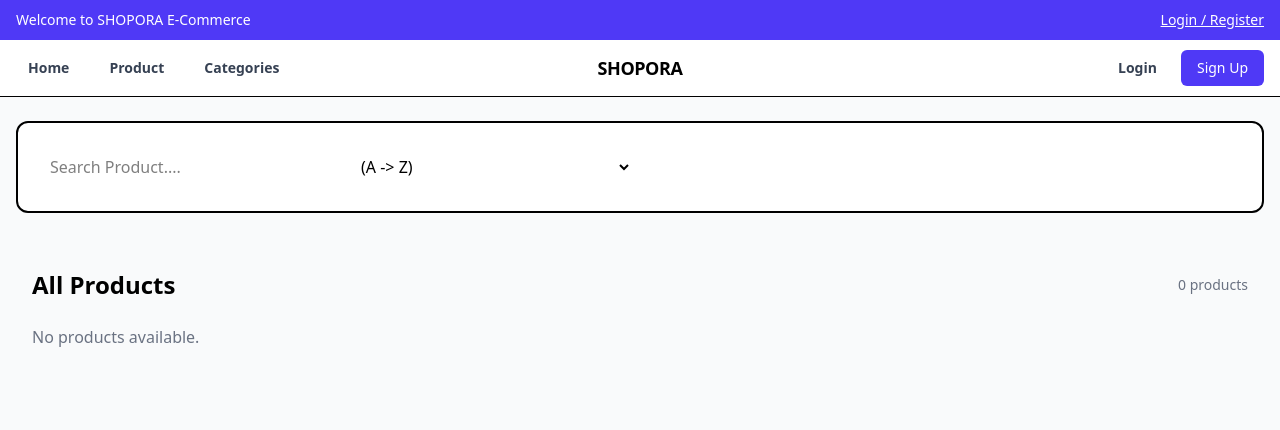
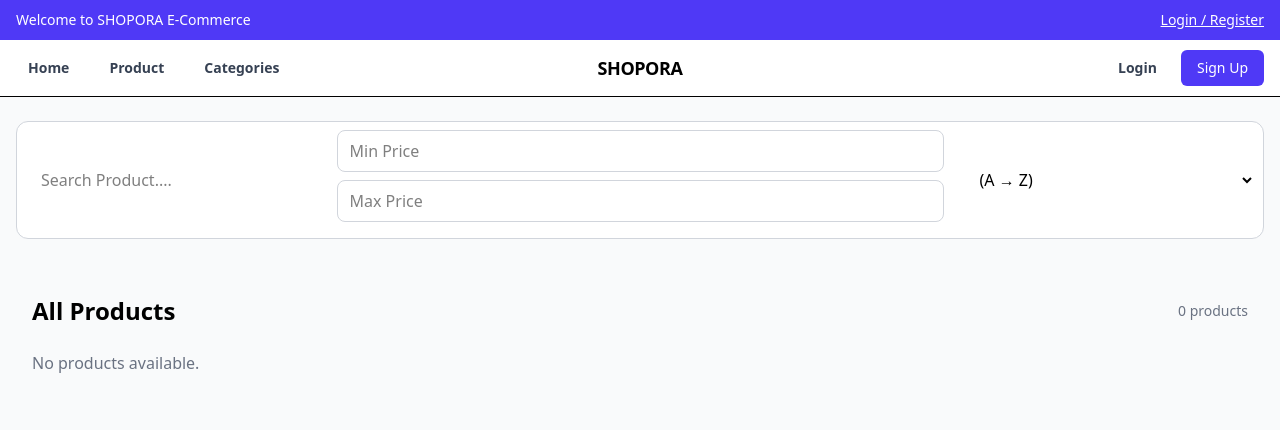
Before and after one commit to Hiroshan01/SHOPORA-E-Commerce-Fullstack-Web-App-Django, a Django app: page /catalog/ in a window 1280 px wide. Shown: the top 430 px of the page. Run offline with Django 5.2, Linux system fonts and the light colour scheme; data that the repository does not hold is empty.

Commit message:
add max/min box add

```diff
--- a/catalog/templates/catalog/components/product_filters.html
+++ b/catalog/templates/catalog/components/product_filters.html
@@ -1,11 +1,17 @@
 <from class="grid grid-cols-1 md:grid-cols-4 gap-4">
-    <input type="text" name="q" placeholder="Search Product...." class="w-full rounded-lg border-gray-50 bg-white p-4">
+    <input type="text" name="q" placeholder="Search Product...." class="w-full rounded-lg border-gray-300 bg-white focus:ring-indigo-500  p-4"/>
 
-    <select name="sort" class="w-full rounded-lg border-gray-50 bg-white p-4">
-        <option value="name">(A -> Z)</option>
-        <option value="name">(Z -> A)</option>
-        <option value="price">(Low -> High)</option>
-        <option value="price">(High -> Low)</option>
+    <div class="gird grid-cols-2 md:col-span-2 gap-2 mb-2">
+        <input type="number" name="min_price" placeholder="Min Price" inputmode="numeric" class="w-full rounded-lg border focus:ring-indigo-500 px-3 py-2 mb-2 border-gray-300"/>
+        <input type="number" name="max_price" placeholder="Max Price" inputmode="numeric" class="w-full rounded-lg border border-gray-300 focus:ring-indigo-500 px-3 py-2"/>
+
+    </div>
+
+    <select name="sort" class="w-full rounded-lg border-gray-50 bg-white focus:ring-indigo-500  p-4">
+        <option value="name">(A &rightarrow; Z)</option>
+        <option value="name">(Z &rightarrow; A)</option>
+        <option value="price">(Low &rightarrow; High)</option>
+        <option value="price">(High &rightarrow; Low)</option>
         <option vlaue="-create_at">Newest</option>
     </select>
 </from>
--- a/catalog/templates/catalog/product_list.html
+++ b/catalog/templates/catalog/product_list.html
@@ -2,7 +2,7 @@
 
 {% block content %}
 
-<div class="mb-6 rounded-xl border-2 bg-white p-4">
+<div class="mb-6 rounded-xl border border-gray-300 bg-white p-2">
     {% include 'catalog/components/product_filters.html' %}
 
 
--- a/static/css/output.css
+++ b/static/css/output.css
@@ -7,8 +7,10 @@
       "Segoe UI Emoji", "Segoe UI Symbol", "Noto Color Emoji";
     --font-mono: ui-monospace, SFMono-Regular, Menlo, Monaco, Consolas, "Liberation Mono",
       "Courier New", monospace;
+    --color-green-50: oklch(98.2% 0.018 155.826);
     --color-indigo-50: oklch(96.2% 0.018 272.314);
     --color-indigo-200: oklch(87% 0.065 274.039);
+    --color-indigo-500: oklch(58.5% 0.233 277.117);
     --color-indigo-600: oklch(51.1% 0.262 276.966);
     --color-indigo-700: oklch(45.7% 0.24 277.023);
     --color-gray-50: oklch(98.5% 0.002 247.839);
@@ -253,6 +255,9 @@
   .mt-10 {
     margin-top: calc(var(--spacing) * 10);
   }
+  .mb-2 {
+    margin-bottom: calc(var(--spacing) * 2);
+  }
   .mb-6 {
     margin-bottom: calc(var(--spacing) * 6);
   }
@@ -393,6 +398,10 @@
     border-style: var(--tw-border-style);
     border-width: 1px;
   }
+  .border-1 {
+    border-style: var(--tw-border-style);
+    border-width: 1px;
+  }
   .border-2 {
     border-style: var(--tw-border-style);
     border-width: 2px;
@@ -417,6 +426,9 @@
   .border-gray-300 {
     border-color: var(--color-gray-300);
   }
+  .border-green-50 {
+    border-color: var(--color-green-50);
+  }
   .border-indigo-600 {
     border-color: var(--color-indigo-600);
   }
@@ -435,11 +447,17 @@
   .object-cover {
     object-fit: cover;
   }
+  .p-2 {
+    padding: calc(var(--spacing) * 2);
+  }
   .p-4 {
     padding: calc(var(--spacing) * 4);
   }
   .px-2 {
     padding-inline: calc(var(--spacing) * 2);
+  }
+  .px-3 {
+    padding-inline: calc(var(--spacing) * 3);
   }
   .px-4 {
     padding-inline: calc(var(--spacing) * 4);
@@ -586,6 +604,17 @@
       }
     }
   }
+  .focus\:ring {
+    &:focus {
+      --tw-ring-shadow: var(--tw-ring-inset,) 0 0 0 calc(1px + var(--tw-ring-offset-width)) var(--tw-ring-color, currentcolor);
+      box-shadow: var(--tw-inset-shadow), var(--tw-inset-ring-shadow), var(--tw-ring-offset-shadow), var(--tw-ring-shadow), var(--tw-shadow);
+    }
+  }
+  .focus\:ring-indigo-500 {
+    &:focus {
+      --tw-ring-color: var(--color-indigo-500);
+    }
+  }
   .focus\:outline-none {
     &:focus {
       --tw-outline-style: none;
@@ -600,6 +629,11 @@
   .sm\:grid-cols-3 {
     @media (width >= 40rem) {
       grid-template-columns: repeat(3, minmax(0, 1fr));
+    }
+  }
+  .md\:col-span-2 {
+    @media (width >= 48rem) {
+      grid-column: span 2 / span 2;
     }
   }
   .md\:flex {
```
